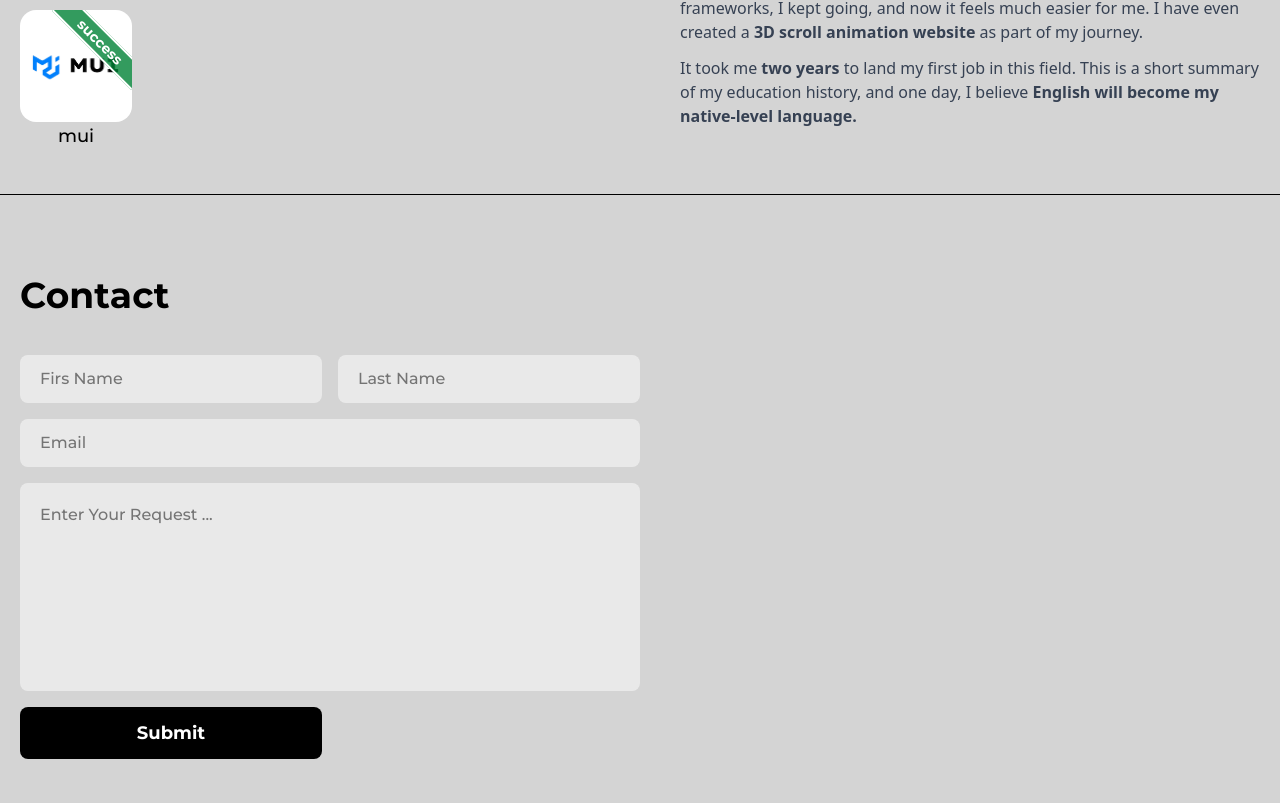
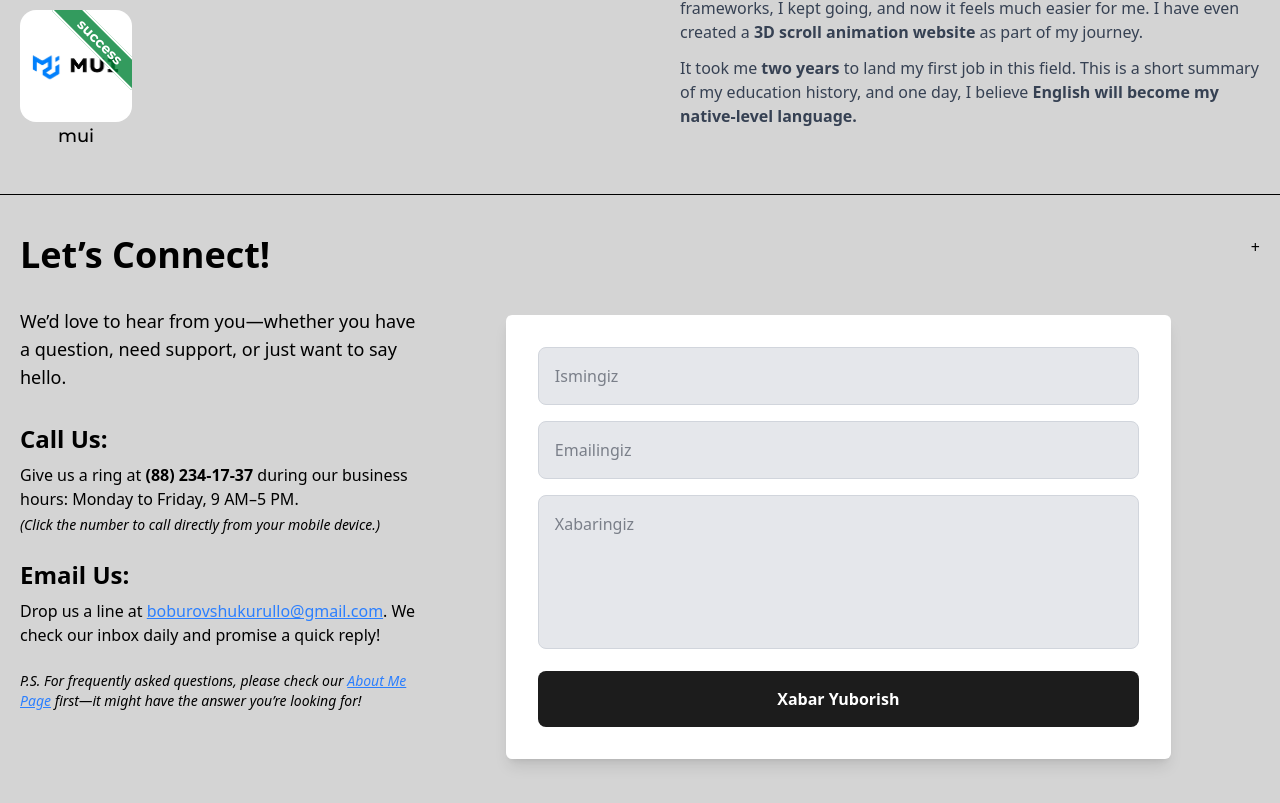
Before and after one commit to boburov/BOBUROVDEV, a React (Vite) app: page / in a window 1280 px wide. Shown: the part 3368-4171 px from the top of the page. Built offline with nearby package versions, Linux system fonts and the light colour scheme.

Commit message:
added all meta tag and seo updated

```diff
--- a/index.html
+++ b/index.html
@@ -1,10 +1,73 @@
-<!doctype html>
+<!DOCTYPE html>
 <html lang="en">
   <head>
     <meta charset="UTF-8" />
     <link rel="icon" type="image/svg+xml" href="./src/assets/logo.png" />
     <meta name="viewport" content="width=device-width, initial-scale=1.0" />
-    <title>BOBUROV | PORTFOLIO</title>
+    <title>Boburov Shukurillo - Frontend Developer</title>
+    <meta
+      name="description"
+      content="Boburov Shukurillo, junior frontend React developer. Portfolio showcasing my projects and skills in frontend development."
+    />
+    <meta
+      name="keywords"
+      content="frontend developer, React, JavaScript, HTML, CSS, portfolio"
+    />
+    <meta name="author" content="Boburov Shukurillo" />
+    <meta name="robots" content="index, follow" />
+
+    <!-- Open Graph Meta Tags (for Facebook, LinkedIn, etc.) -->
+    <meta
+      property="og:title"
+      content="Boburov Shukurillo - Frontend Developer"
+    />
+    <meta
+      property="og:description"
+      content="Boburov Shukurillo, middle frontend React developer. Check out my portfolio of web development projects and my skills."
+    />
+    <meta
+      property="og:image"
+      content="https://boburovdev.vercel.app/src/assets/boburov-shukrullo.webp"
+    />
+    <meta
+      name="keywords"
+      content="boburovdev , frontend developer, React developer, JavaScript developer, web developer, portfolio, UI/UX design, HTML, CSS, JavaScript, React portfolio ,boburov portfolio , boburov shukurullo"
+    />
+    <meta name="author" content="Boburov Shukurillo" />
+    <meta name="robots" content="index, follow" />
+    <meta
+      property="og:title"
+      content="Boburov Shukurillo - Frontend Developer Portfolio"
+    />
+    <meta
+      property="og:description"
+      content="Boburov Shukurillo - Junior Frontend Developer, showcasing projects in React, JavaScript, and more."
+    />
+    <meta
+      property="og:image"
+      content="https://boburovdev.vercel.app/src/assets/boburov-shukrullo.webp"
+    />
+    <meta property="og:image:width" content="1200" />
+    <meta property="og:image:height" content="630" />
+    <meta property="og:url" content="https://boburovdev.vercel.app" />
+    <meta property="og:type" content="website" />
+    <meta property="og:site_name" content="Boburov Shukurillo Portfolio" />
+
+    <!-- Twitter Card Meta Tags -->
+    <meta name="twitter:card" content="summary_large_image" />
+    <meta
+      name="twitter:title"
+      content="Boburov Shukurillo - Frontend Developer Portfolio"
+    />
+    <meta
+      name="twitter:description"
+      content="Explore my portfolio as a Junior Frontend Developer. Projects include React, JavaScript, and more."
+    />
+    <meta
+      name="twitter:image"
+      content="https://boburovdev.vercel.app/src/assets/boburov-shukrullo.webp"
+    />
+    <meta name="twitter:url" content="https://boburovdev.vercel.app" />
   </head>
   <body>
     <div id="root"></div>
--- a/package.json
+++ b/package.json
@@ -15,6 +15,7 @@
     "@mui/material": "^6.4.8",
     "@tailwindcss/vite": "^4.0.13",
     "aos": "^2.3.4",
+    "axios": "^1.8.4",
     "gsap": "^3.12.7",
     "lucide-react": "^0.483.0",
     "react": "^19.0.0",
--- a/src/functions/scrollUp.js
+++ b/src/functions/scrollUp.js
@@ -0,0 +1,7 @@
+// scrollToElement.js
+export const scrollToElement = () => {
+    const element = document.getElementById(0);
+    if (element) {
+      element.scrollIntoView({ behavior: "smooth" });
+    }
+  };
--- a/src/pages/Contact.jsx
+++ b/src/pages/Contact.jsx
@@ -1,44 +1,153 @@
-import React from "react";
+import axios from "axios";
+import React, { useState } from "react";
+import { scrollToElement } from "../functions/scrollUp";
 
 const Contact = () => {
+  const [formData, setFormData] = useState({
+    name: "",
+    email: "",
+    message: "",
+  });
+  const [loading, setLoading] = useState(false);
+  const [success, setSuccess] = useState(null);
+
+  const botToken = "YOUR_BOT_TOKEN"; // Telegram bot tokeningizni qo'ying
+  const chatId = "YOUR_CHAT_ID"; // Telegram chat ID-ni qo'ying
+
+  const handleChange = (e) => {
+    setFormData({ ...formData, [e.target.name]: e.target.value });
+  };
+
+  const handleSubmit = async (e) => {
+    e.preventDefault();
+
+    if (!formData.name || !formData.email || !formData.message) {
+      alert("Iltimos, barcha maydonlarni to'ldiring!");
+      return;
+    }
+
+    setLoading(true);
+
+    const text = `📩 *Portfolio'dan yangi xabar*%0A👤 *Ism:* ${formData.name}%0A📧 *Email:* ${formData.email}%0A💬 *Xabar:* ${formData.message}`;
+
+    try {
+      await axios.get(`https://api.telegram.org/bot${botToken}/sendMessage`, {
+        params: {
+          chat_id: chatId,
+          text: text,
+          parse_mode: "Markdown",
+        },
+      });
+
+      setSuccess("✅ Xabar muvaffaqiyatli yuborildi!");
+      setFormData({ name: "", email: "", message: "" });
+    } catch (error) {
+      console.error("Xabar jo'natishda xatolik:", error);
+      setSuccess("❌ Xabar jo'natilmadi. Qaytadan urinib ko'ring.");
+    } finally {
+      setLoading(false);
+    }
+  };
+
   return (
-    <div className="container my-20">
-      <h1 className="text-4xl montbold mb-10">Contact</h1>
-      <form action="" method="POST" className="w-1/2 grid grid-cols-2 gap-4">
+    <div className="container flex gap-20 my-10">
+      <div className="w-1/2">
+        <h1 className="text-4xl font-bold mb-8 ">Let’s Connect!</h1>
+        <p className="mb-8 text-lg ">
+          We’d love to hear from you—whether you have a question, need support,
+          or just want to say hello.
+        </p>
+        {/* Left Column: Contact Info */}
+        <div className="space-y-6">
+          {/* Call Us Section */}
+          <div>
+            <h2 className="text-2xl font-semibold mb-2">Call Us:</h2>
+            <p className="mb-1">
+              Give us a ring at{" "}
+              <span className="font-bold">(88) 234-17-37</span> during our
+              business hours: Monday to Friday, 9 AM–5 PM.
+            </p>
+            <p className="text-sm italic">
+              (Click the number to call directly from your mobile device.)
+            </p>
+          </div>
+
+          {/* Email Us Section */}
+          <div>
+            <h2 className="text-2xl font-semibold mb-2">Email Us:</h2>
+            <p>
+              Drop us a line at{" "}
+              <a
+                href="mailto:boburovshukurullo@gmail.com"
+                className="text-blue-500 underline"
+              >
+                boburovshukurullo@gmail.com
+              </a>
+              . We check our inbox daily and promise a quick reply!
+            </p>
+          </div>
+
+          {/* FAQ CTA */}
+          <div>
+            <p className="text-sm italic">
+              P.S. For frequently asked questions, please check our{" "}
+              <span
+                onClick={() => {
+                  scrollToElement(80);
+                }}
+                className="cursor-pointer text-blue-500 underline"
+              >
+                About Me Page
+              </span>{" "}
+              first—it might have the answer you’re looking for!
+            </p>
+          </div>
+        </div>
+
+        {/* Right Column: Contact Form */}
+      </div>
+      <div className="bg-white shadow-lg rounded-md p-8 my-20">
+        <form onSubmit={handleSubmit} className="space-y-4">
           <input
+            type="text"
+            name="name"
+            placeholder="Ismingiz"
+            value={formData.name}
+            onChange={handleChange}
+            className="w-full p-4 bg-gray-200 text-gray-900 rounded-lg border border-gray-300 focus:ring-2 focus:ring-gray-600 outline-none"
             required
-          className="bg-white/50 montmed rounded-lg px-5 py-3"
-          placeholder="Firs Name"
-          type="text"
-          name="text"
-          id="0"
           />
           <input
-          required
-          className="bg-white/50 montmed rounded-lg px-5 py-3"
-          placeholder="Last Name"
-          type="text"
-          name="text"
-          id="1"
-        />
-        <input
-          required
-          className="bg-white/50 montmed rounded-lg px-5 py-3 col-start-1 col-end-3"
-          placeholder="Email"
             type="email"
             name="email"
-          id="2"
+            placeholder="Emailingiz"
+            value={formData.email}
+            onChange={handleChange}
+            className="w-full p-4 bg-gray-200 text-gray-900 rounded-lg border border-gray-300 focus:ring-2 focus:ring-gray-600 outline-none"
+            required
           />
           <textarea
-          className="h-52 bg-white/50 montmed rounded-lg p-5 resize-none col-start-1 col-end-3"
-          placeholder="Enter Your Request ..."
-          name="xabar nima haqida"
-          id="3"
+            name="message"
+            placeholder="Xabaringiz"
+            value={formData.message}
+            onChange={handleChange}
+            rows="5"
+            className="resize-none w-full p-4 bg-gray-200 text-gray-900 rounded-lg border border-gray-300 focus:ring-2 focus:ring-gray-600 outline-none"
+            required
           ></textarea>
-        <button className="montbold text-lg px-5 py-3 rounded-lg bg-black text-white">
-          Submit
+          <button
+            type="submit"
+            className="w-full p-4 bg-[#1c1c1c] text-white font-bold rounded-lg hover:bg-gray-800 transition transform hover:scale-105 duration-300"
+            disabled={loading}
+          >
+            {loading ? "Yuborilmoqda..." : "Xabar Yuborish"}
           </button>
         </form>
+        {success && (
+          <p className="text-center text-green-600 mt-4">{success}</p>
+        )}
+      </div>
+      +
     </div>
   );
 };
```
Also changed, not shown: src/assets/boburov-shukrullo.webp (added), 1 other file (tests, documents, lock files or other folders). Lines whose indentation alone changed are shown as unchanged.
